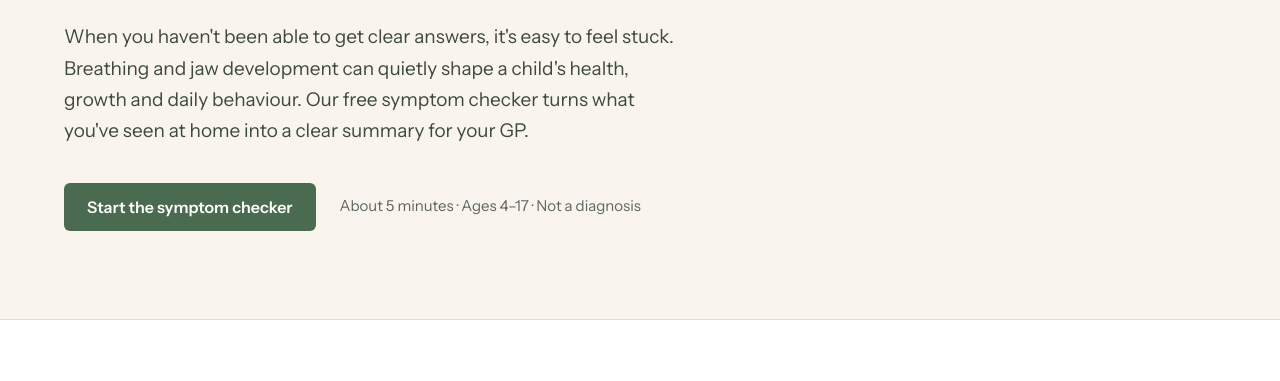
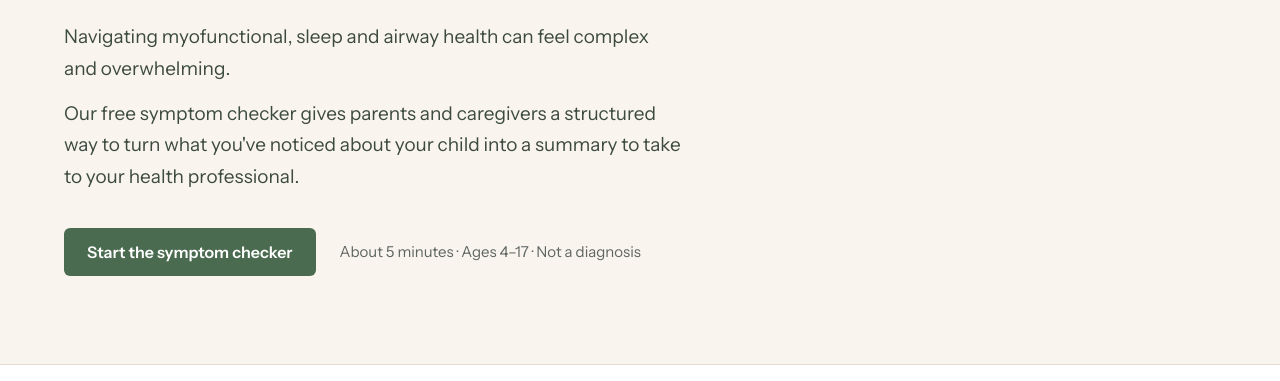
Before and after one commit to Nightshade100/myo-education, a plain HTML site: page index.html in a window 1280 px wide. Shown: the part 372-753 px from the top of the page. Drawn offline with Linux system fonts and the light colour scheme.

Commit message:
Home hero: new intro text
Co-Authored-By: Claude Opus 5.5 <noreply@anthropic.com>
Claude-Session: https://claude.ai/code/session_01JibnGszKULRb5uGnFKPAdP

```diff
--- a/index.html
+++ b/index.html
@@ -14,6 +14,7 @@
 .hero .container{padding-top:96px;padding-bottom:88px}
 .hero h1{margin:0 0 24px;font-family:var(--serif);font-weight:500;font-size:clamp(40px,6vw,64px);line-height:1.04;letter-spacing:-.02em;max-width:780px}
 .hero p{margin:0 0 36px;font-size:19px;line-height:1.65;color:var(--body);max-width:620px}
+.hero p:not(:last-of-type){margin-bottom:14px}
 .hero-actions{display:flex;flex-wrap:wrap;align-items:center;gap:12px 24px}
 .hero-meta{font-size:15px;color:var(--muted)}
 @media (max-width:640px){ .hero .container{padding-top:56px;padding-bottom:56px} .hero p{font-size:17px} }
@@ -117,7 +118,8 @@
   <section class="hero">
     <div class="container">
       <h1>When something feels off, start with what you've noticed.</h1>
-      <p>When you haven't been able to get clear answers, it's easy to feel stuck. Breathing and jaw development can quietly shape a child's health, growth and daily behaviour. Our free symptom checker turns what you've seen at home into a clear summary for your GP.</p>
+      <p>Navigating myofunctional, sleep and airway health can feel complex and overwhelming.</p>
+      <p>Our free symptom checker gives parents and caregivers a structured way to turn what you've noticed about your child into a summary to take to your health professional.</p>
       <div class="hero-actions">
         <a class="btn btn-primary" href="/screening">Start the symptom checker</a>
         <span class="hero-meta">About 5 minutes · Ages 4–17 · Not a diagnosis</span>
```
